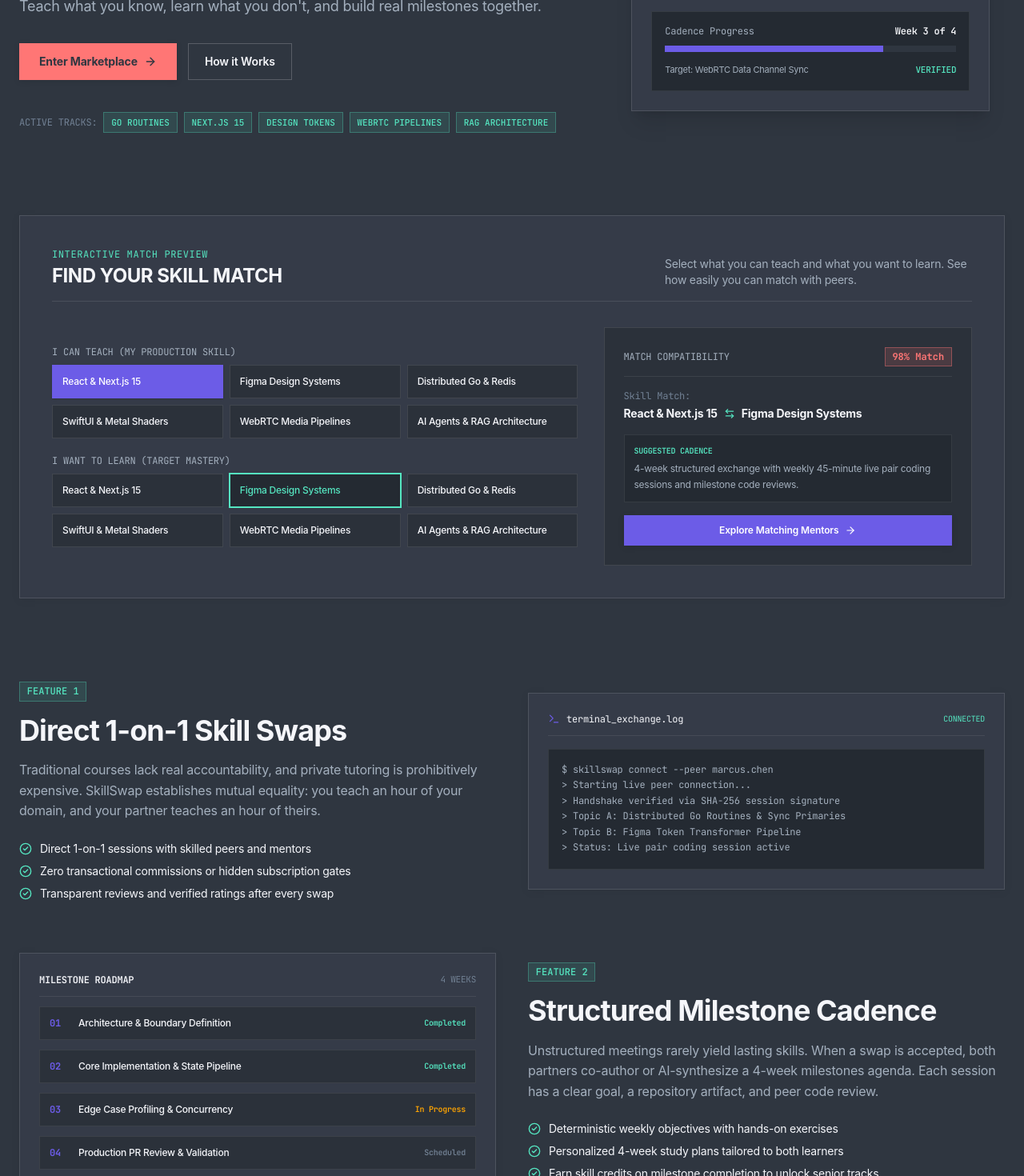
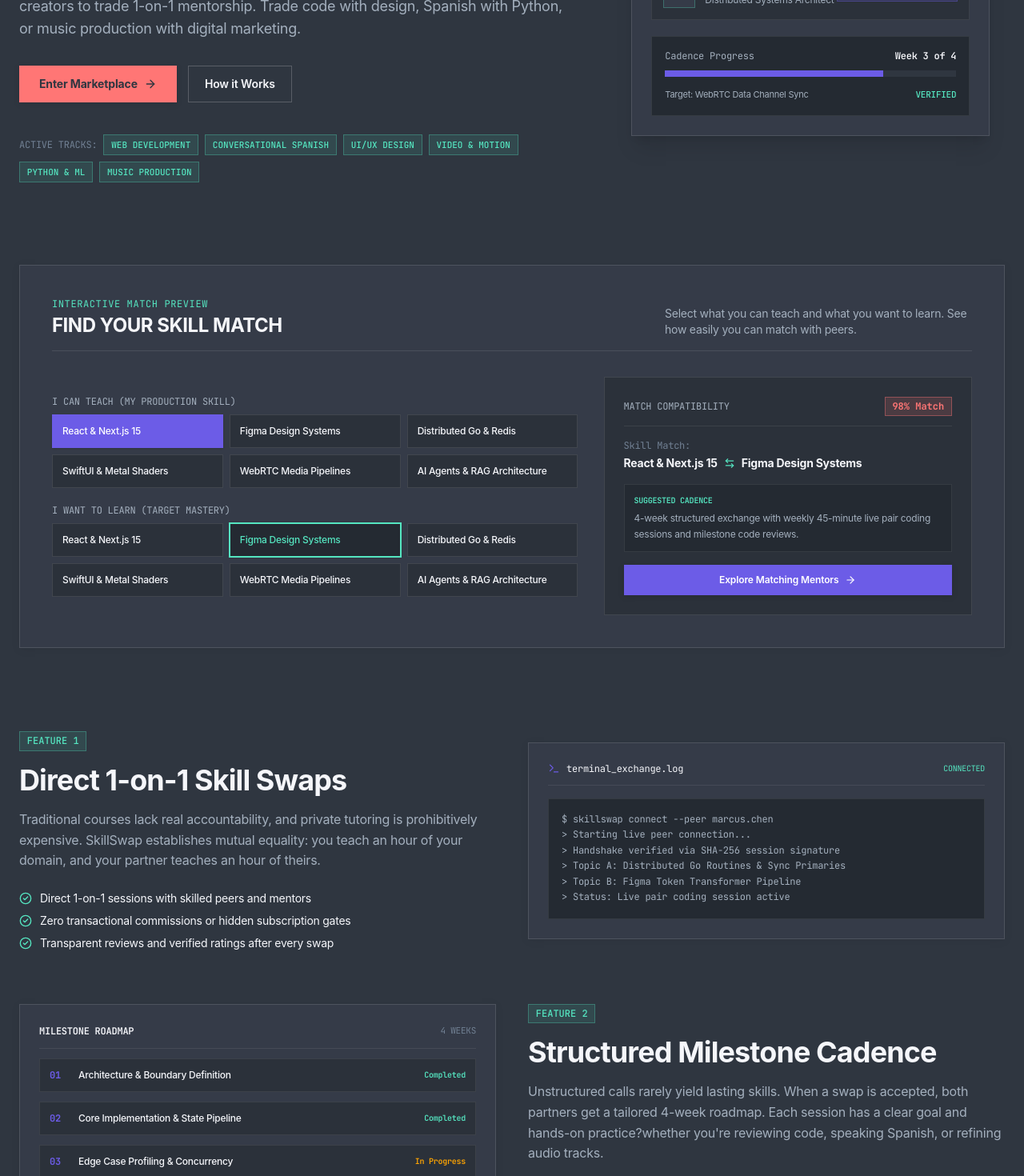
Before and after one commit to yashvalid/Skill-Swap, a React (Vite) app in the folder Frontend/: page / in a window 1280 px wide. Shown: the part 440-1910 px from the top of the page at 80% size. Built offline with nearby package versions, Linux system fonts and the light colour scheme; no server answers.

Commit message:
feat(skills): expand app focus to both technical and non-technical skills

```diff
--- a/Frontend/src/pages/Feed.jsx
+++ b/Frontend/src/pages/Feed.jsx
@@ -24,11 +24,11 @@ const CURATED_SHOWCASES = [
     user: {
       _id: 'user-elena',
       fullname: { firstname: 'Elena', lastname: 'Vance' },
-      role: 'Staff Product Architect'
+      role: 'Product Strategist'
     },
-    createdAt: new Date(Date.now() - 86400000 * 2).toISOString(),
-    content: 'Completed the 3D isometric design pipeline exchange with Marcus. Built a live interactive perspective viewport using CSS transforms and hardware-accelerated shaders. Reciprocal mastery works!',
-    mediaUrl: 'https://images.unsplash.com/photo-1507238691740-187a5b1d37b8?auto=format&fit=crop&w=1200&q=80',
+    createdAt: new Date(Date.now() - 86400000 * 1).toISOString(),
+    content: 'Just completed 4 weeks of conversational Spanish with Sofia in exchange for pitch deck coaching. Delivered my first client presentation in Spanish today! Reciprocal learning is unmatched.',
+    mediaUrl: 'https://images.unsplash.com/photo-1522202176988-66273c2fd55f?auto=format&fit=crop&w=1200&q=80',
     mediaType: 'image',
     likes: ['u1', 'u2', 'u3', 'u4', 'u5']
   },
@@ -37,13 +37,26 @@ const CURATED_SHOWCASES = [
     user: {
       _id: 'user-marcus',
       fullname: { firstname: 'Marcus', lastname: 'Chen' },
-      role: 'Distributed Systems Lead'
+      role: 'Backend Architect'
     },
-    createdAt: new Date(Date.now() - 86400000 * 4).toISOString(),
-    content: 'Just wrapped up a great skill swap session on WebRTC networking and Rust profiling. Highly recommend swapping skills 1-on-1 over static tutorials!',
+    createdAt: new Date(Date.now() - 86400000 * 3).toISOString(),
+    content: 'Wrapped up our peer swap on WebRTC networking and Rust profiling. Traded distributed systems knowledge for advanced memory profiling. Highly recommend swapping skills 1-on-1!',
     mediaUrl: 'https://images.unsplash.com/photo-1526374965328-7f61d4dc18c5?auto=format&fit=crop&w=1200&q=80',
     mediaType: 'image',
     likes: ['u1', 'u3', 'u8']
+  },
+  {
+    _id: 'curated-3',
+    user: {
+      _id: 'user-david',
+      fullname: { firstname: 'David', lastname: 'Kim' },
+      role: 'Music Producer'
+    },
+    createdAt: new Date(Date.now() - 86400000 * 5).toISOString(),
+    content: 'Traded Ableton vocal mixing techniques for React web portfolio guidance with Sarah. Both launched our milestone projects this weekend!',
+    mediaUrl: 'https://images.unsplash.com/photo-1598488035139-bdbb2231ce04?auto=format&fit=crop&w=1200&q=80',
+    mediaType: 'image',
+    likes: ['u2', 'u4', 'u6', 'u7']
   }
 ];
 
--- a/Frontend/src/pages/LandingPage.jsx
+++ b/Frontend/src/pages/LandingPage.jsx
@@ -57,7 +57,7 @@ const LandingPage = () => {
             </h1>
 
             <p className="body-md text-base sm:text-lg text-[#A4B0BE]">
-              SkillSwap connects developers, designers, and creators to trade 1-on-1 mentorship. Teach what you know, learn what you don't, and build real milestones together.
+              SkillSwap connects developers, language speakers, designers, musicians, and creators to trade 1-on-1 mentorship. Trade code with design, Spanish with Python, or music production with digital marketing.
             </p>
 
             <div className="flex flex-wrap items-center gap-3.5 pt-2">
@@ -75,7 +75,7 @@ const LandingPage = () => {
               <span className="font-mono text-xs text-[#718093] uppercase">
                 Active Tracks:
               </span>
-              {['GO ROUTINES', 'NEXT.JS 15', 'DESIGN TOKENS', 'WEBRTC PIPELINES', 'RAG ARCHITECTURE'].map((track) => (
+              {['WEB DEVELOPMENT', 'CONVERSATIONAL SPANISH', 'UI/UX DESIGN', 'VIDEO & MOTION', 'PYTHON & ML', 'MUSIC PRODUCTION'].map((track) => (
                 <span key={track} className="tag-chip text-[11px]">
                   {track}
                 </span>
@@ -343,7 +343,7 @@ const LandingPage = () => {
               Structured Milestone Cadence
             </h2>
             <p className="body-md text-[#A4B0BE]">
-              Unstructured meetings rarely yield lasting skills. When a swap is accepted, both partners co-author or AI-synthesize a 4-week milestones agenda. Each session has a clear goal, a repository artifact, and peer code review.
+              Unstructured calls rarely yield lasting skills. When a swap is accepted, both partners get a tailored 4-week roadmap. Each session has a clear goal and hands-on practice?whether you're reviewing code, speaking Spanish, or refining audio tracks.
             </p>
             <ul className="space-y-2 pt-2 text-sm text-[#F5F6FA]">
               <li className="flex items-center gap-2.5">
@@ -370,7 +370,7 @@ const LandingPage = () => {
               Direct WebRTC Signaling
             </h2>
             <p className="body-md text-[#A4B0BE]">
-              No third-party conference links or external tool fragmentation. Launch video calls, share screen windows, and inspect code side-by-side right within the exchange dashboard via low-latency Socket.io WebRTC signaling.
+              No third-party links or meeting codes. Launch 1-on-1 video calls, share your screen, and practice together side-by-side right within your browser.
             </p>
             <div className="flex gap-3 pt-2">
               <Link to="/marketplace" className="btn btn-primary text-xs py-2.5 px-5">
@@ -422,7 +422,7 @@ const LandingPage = () => {
             Start Your First Skill Swap
           </h2>
           <p className="body-md text-sm text-[#A4B0BE] mx-auto leading-relaxed">
-            Connect with engineers, designers, and creators trading knowledge freely without paywalls.
+            Connect with developers, language speakers, designers, musicians, and creators trading knowledge freely without paywalls.
           </p>
           <div className="flex flex-wrap items-center justify-center gap-3 pt-3">
             <Link to="/marketplace" className="btn btn-cta text-xs py-3 px-6">
--- a/Frontend/src/pages/Marketplace.jsx
+++ b/Frontend/src/pages/Marketplace.jsx
@@ -21,75 +21,114 @@ import { useAuth } from '../context/AuthContext';
 import { useNavigate, Link } from 'react-router-dom';
 import toast from 'react-hot-toast';
 
-// Curated default mentors to ensure the commons is never empty
+// Curated default mentors spanning both technical and non-technical disciplines
 const CURATED_PEERS = [
   {
     _id: 'peer-1',
     fullname: { firstname: 'Sarah', lastname: 'Lin' },
-    role: 'Lead Design Systems Engineer',
-    bio: 'Crafting production token systems, component libraries, and spatial micro-interactions in Figma and React.',
+    role: 'Lead UI/UX Designer',
+    category: 'Design & Creative',
+    bio: 'Crafting production design systems, responsive wireframes, and interactive prototypes in Figma.',
     location: 'San Francisco, CA',
-    skillsOffered: ['Figma Variables', 'Design Tokens', 'Tailwind CSS', 'Accessibility'],
-    skillsNeeded: ['Next.js 15', 'TypeScript', 'State Machines'],
+    skillsOffered: ['Figma Design', 'UI/UX Architecture', 'Design Systems', 'User Research'],
+    skillsNeeded: ['React & Next.js', 'TypeScript', 'Web Development'],
     averageRating: 4.95,
     totalRatings: 34
   },
   {
     _id: 'peer-2',
     fullname: { firstname: 'Marcus', lastname: 'Thorne' },
-    role: 'Principal Backend Architect',
-    bio: 'Specializing in high-throughput distributed systems, WebSocket protocols, and cloud event pipelines.',
+    role: 'Backend Architect',
+    category: 'Coding & Tech',
+    bio: 'Specializing in high-throughput distributed systems, WebSocket APIs, and database optimization.',
     location: 'Berlin / Remote',
-    skillsOffered: ['Distributed Systems', 'Redis Architecture', 'Node.js Internals', 'Docker'],
-    skillsNeeded: ['Product UI', 'SwiftUI', 'Animation Curves'],
+    skillsOffered: ['Distributed Systems', 'Redis Architecture', 'Node.js & Express', 'Docker'],
+    skillsNeeded: ['UI/UX Design', 'Conversational Spanish', 'Video Editing'],
     averageRating: 4.9,
     totalRatings: 48
   },
   {
     _id: 'peer-3',
+    fullname: { firstname: 'Sofia', lastname: 'Morales' },
+    role: 'Language Coach & Polyglot',
+    category: 'Languages',
+    bio: 'Native Spanish and fluent French speaker helping peers achieve conversational fluency and professional confidence.',
+    location: 'Madrid / Remote',
+    skillsOffered: ['Conversational Spanish', 'Business French', 'Accent & Pronunciation', 'Grammar'],
+    skillsNeeded: ['Python for Data', 'Web Development', 'Figma Basics'],
+    averageRating: 4.98,
+    totalRatings: 52
+  },
+  {
+    _id: 'peer-4',
+    fullname: { firstname: 'David', lastname: 'Kim' },
+    role: 'Music Producer & Audio Engineer',
+    category: 'Music & Audio',
+    bio: 'Music producer and guitarist. Teaching Ableton Live production, vocal mixing, beat making, and acoustic guitar.',
+    location: 'Seoul / Remote',
+    skillsOffered: ['Ableton Live', 'Vocal Mixing', 'Acoustic Guitar', 'Sound Design'],
+    skillsNeeded: ['React Web Basics', 'SEO Strategy', 'Content Writing'],
+    averageRating: 4.91,
+    totalRatings: 29
+  },
+  {
+    _id: 'peer-5',
     fullname: { firstname: 'Elena', lastname: 'Vance' },
-    role: 'Staff Product Strategist',
-    bio: 'Helping technical founders and builders shape product narratives, user retention loops, and UX research.',
+    role: 'Product Strategist & Speaker',
+    category: 'Business & Growth',
+    bio: 'Helping builders shape compelling pitch decks, public speaking confidence, and product positioning.',
     location: 'New York, NY',
-    skillsOffered: ['Product Strategy', 'UX Architecture', 'Growth Loops', 'User Research'],
-    skillsNeeded: ['React Basics', 'Full-Stack Development', 'API Design'],
+    skillsOffered: ['Public Speaking', 'Pitch Deck Storytelling', 'Product Strategy', 'Brand Positioning'],
+    skillsNeeded: ['React Basics', 'Graphic Design', 'Video Editing'],
     averageRating: 5.0,
     totalRatings: 62
   },
   {
-    _id: 'peer-4',
-    fullname: { firstname: 'Kai', lastname: 'Tanaka' },
-    role: 'iOS & macOS Developer',
-    bio: 'Building fluid, gesture-driven apps with SwiftUI, Metal shaders, and Apple Human Interface guidelines.',
-    location: 'Tokyo / Remote',
-    skillsOffered: ['SwiftUI', 'Apple Guidelines', 'Metal Shaders', 'CoreAnimation'],
-    skillsNeeded: ['GraphQL', 'Backend Scalability', 'PostgreSQL'],
-    averageRating: 4.88,
-    totalRatings: 27
+    _id: 'peer-6',
+    fullname: { firstname: 'Lucas', lastname: 'Mendes' },
+    role: 'Video Editor & Motion Designer',
+    category: 'Design & Creative',
+    bio: 'Commercial video creator. Teaching Premiere Pro cutting, After Effects animations, and visual storytelling.',
+    location: 'S?o Paulo / Remote',
+    skillsOffered: ['Video Editing', 'After Effects', 'Storyboarding', 'Color Grading'],
+    skillsNeeded: ['TypeScript', 'Full-Stack Development', 'PostgreSQL'],
+    averageRating: 4.89,
+    totalRatings: 37
   },
   {
-    _id: 'peer-5',
+    _id: 'peer-7',
     fullname: { firstname: 'Chloe', lastname: 'Dupont' },
-    role: 'AI & ML Research Engineer',
-    bio: 'Implementing local LLMs, fine-tuning reasoning models, and crafting retrieval-augmented generation pipelines.',
+    role: 'AI & Data Science Researcher',
+    category: 'Coding & Tech',
+    bio: 'Implementing practical Python machine learning models, retrieval pipelines, and data analytics.',
     location: 'Paris, France',
-    skillsOffered: ['LLM Orchestration', 'RAG Pipelines', 'Python', 'Vector DBs'],
-    skillsNeeded: ['Modern Web UI', 'Tailwind', 'Design Systems'],
+    skillsOffered: ['Python & ML', 'Data Visualization', 'SQL Analytics', 'AI Prompting'],
+    skillsNeeded: ['Conversational French', 'Audio Podcast Editing', 'UI Design'],
     averageRating: 4.92,
     totalRatings: 41
   },
   {
-    _id: 'peer-6',
-    fullname: { firstname: 'Arjun', lastname: 'Mehta' },
-    role: 'Engineering Director & Mentor',
-    bio: 'Mentoring engineers on leadership transitions, technical architecture reviews, and high-stakes roadmap delivery.',
-    location: 'London, UK',
-    skillsOffered: ['Engineering Leadership', 'System Architecture', 'Career Navigation', 'Code Review'],
-    skillsNeeded: ['Rust', 'WebAssembly', 'Deep Learning'],
-    averageRating: 4.97,
-    totalRatings: 56
+    _id: 'peer-8',
+    fullname: { firstname: 'Amara', lastname: 'Okonkwo' },
+    role: 'Content Strategist & Copywriter',
+    category: 'Writing',
+    bio: 'Direct-response copywriter and editor helping founders write engaging articles, newsletters, and landing pages.',
+    location: 'London / Remote',
+    skillsOffered: ['Copywriting', 'SEO Articles', 'Creative Writing', 'Brand Voice'],
+    skillsNeeded: ['Webflow & HTML/CSS', 'Basic JavaScript', 'Figma'],
+    averageRating: 4.96,
+    totalRatings: 44
   }
 ];
+
+const CATEGORY_MAP = {
+  'Coding & Tech': ['developer', 'engineer', 'backend', 'frontend', 'full-stack', 'system', 'python', 'react', 'code', 'docker', 'ai', 'data', 'sql', 'typescript'],
+  'Design & Creative': ['design', 'figma', 'ui', 'ux', 'video', 'motion', 'animation', 'creative', 'art', 'color grading'],
+  'Languages': ['language', 'spanish', 'french', 'german', 'japanese', 'mandarin', 'polyglot', 'linguist', 'accent', 'pronunciation'],
+  'Music & Audio': ['music', 'audio', 'sound', 'guitar', 'piano', 'ableton', 'vocal', 'production'],
+  'Business & Growth': ['business', 'product', 'strategy', 'finance', 'marketing', 'leadership', 'sales', 'speaking', 'pitch'],
+  'Writing': ['writing', 'copywriting', 'content', 'seo', 'storytelling', 'article', 'editorial']
+};
 
 const Marketplace = () => {
   const { user: currentUser } = useAuth();
@@ -106,7 +145,7 @@ const Marketplace = () => {
   const [generatingPitch, setGeneratingPitch] = useState(false);
   const [copiedPitch, setCopiedPitch] = useState(false);
 
-  const categories = ['All', 'Developer', 'Designer', 'Engineer', 'Product', 'Strategist'];
+  const categories = ['All', 'Coding & Tech', 'Design & Creative', 'Languages', 'Music & Audio', 'Business & Growth', 'Writing'];
 
   useEffect(() => {
     fetchUsers();
@@ -230,7 +269,7 @@ const Marketplace = () => {
             type="text"
             value={searchTerm}
             onChange={(e) => setSearchTerm(e.target.value)}
-            placeholder="Search mentors by skill or stack..."
+            placeholder="Search by skill (e.g. React, Spanish, Video Editing, Guitar)..."
             className="w-full pl-10 pr-9 py-2.5 rounded-none bg-[#242A32] border border-[rgba(255,255,255,0.15)] focus:border-[#6C5CE7] focus:ring-2 focus:ring-[#6C5CE7] focus:ring-offset-2 focus:ring-offset-[#2F3640] text-sm text-[#F5F6FA] placeholder-[#718093] outline-none transition-colors"
           />
           {searchTerm && (
--- a/Frontend/src/pages/Messaging.jsx
+++ b/Frontend/src/pages/Messaging.jsx
@@ -34,7 +34,7 @@ const SKILLBOT_USER = {
 const DEFAULT_BOT_MESSAGE = {
   _id: 'welcome',
   senderId: 'skillbot',
-  text: "Hey! I'm SkillBot. Ask me anything about what you're learning, get quick practice questions, or ask for help planning your next swap session.",
+  text: "Hey! I'm SkillBot. Ask me anything about what you're learning?from coding and design to languages and music?or get help planning your next swap session.",
   createdAt: new Date().toISOString()
 };
 
@@ -55,10 +55,10 @@ const getInitialBotMessages = (userId) => {
 };
 
 const QUICK_PROMPTS = [
-  { label: "Quiz fundamentals", icon: <HelpCircle size={12} />, prompt: "Quiz me on the core fundamentals of this topic" },
+  { label: "Practice exercises", icon: <HelpCircle size={12} />, prompt: "Give me 3 practice exercises or quiz questions for my skill" },
   { label: "Prepare for swap", icon: <Target size={12} />, prompt: "Help me prepare for my upcoming skill swap session" },
-  { label: "Structure 30-min session", icon: <FileCode size={12} />, prompt: "How should I structure a 30-minute swap session?" },
-  { label: "Review learning goal", icon: <Sparkles size={12} />, prompt: "Review my learning goals and suggest next steps" }
+  { label: "Conversation practice", icon: <MessageSquare size={12} />, prompt: "Help me practice conversational dialogue or speaking points for my skill" },
+  { label: "Structure 30-min session", icon: <FileCode size={12} />, prompt: "How should I structure a 30-minute swap session?" }
 ];
 
 const formatMessageTime = (dateString) => {
--- a/Frontend/src/pages/Profile.jsx
+++ b/Frontend/src/pages/Profile.jsx
@@ -416,7 +416,7 @@ const Profile = () => {
             <div className="flex justify-between items-center mb-5 pb-3 border-b border-[rgba(255,255,255,0.1)]">
               <div>
                 <span className="tag-chip text-[9px] mb-1 inline-block">REGISTRY</span>
-                <h2 className="heading-h2 text-base text-[#F5F6FA]">Add Competency</h2>
+                <h2 className="heading-h2 text-base text-[#F5F6FA]">Add Skill</h2>
               </div>
               <button onClick={() => setShowAddSkill(false)} className="p-1 rounded-none hover:bg-[#2B313A] text-[#A4B0BE] hover:text-[#F5F6FA]">
                 <X size={18} />
@@ -430,7 +430,7 @@ const Profile = () => {
                   value={newSkill.skill}
                   onChange={(e) => setNewSkill({ ...newSkill, skill: e.target.value })}
                   required
-                  placeholder="e.g. Distributed Systems in Go"
+                  placeholder="e.g. Conversational Spanish, React & Node, UI/UX Design, Acoustic Guitar"
                   className="input-field rounded-none"
                 />
               </div>
@@ -440,7 +440,7 @@ const Profile = () => {
                   value={newSkill.des}
                   onChange={(e) => setNewSkill({ ...newSkill, des: e.target.value })}
                   required
-                  placeholder="What topics or frameworks can you mentor on or want to learn?"
+                  placeholder="What skills can you teach or what are you excited to learn?"
                   className="input-field min-h-[90px] resize-none rounded-none"
                 />
               </div>
@@ -456,7 +456,7 @@ const Profile = () => {
                 </select>
               </div>
               <button type="submit" className="w-full btn btn-primary py-2.5 justify-center text-xs font-semibold mt-2 rounded-none">
-                Save Competency
+                Save Skill
               </button>
             </form>
           </div>
--- a/Frontend/src/pages/SwapFlow.jsx
+++ b/Frontend/src/pages/SwapFlow.jsx
@@ -34,9 +34,9 @@ const SwapFlow = () => {
     seeking: "React Basics & State Architecture"
   };
 
-  const [selectedOffering, setSelectedOffering] = useState("React Basics & State Architecture");
+  const [selectedOffering, setSelectedOffering] = useState("Web Development (React & Node)");
   const [proposalNotes, setProposalNotes] = useState(
-    `Hi ${partner.name.split(' ')[0]}! I reviewed your work on ${partner.skill} and would love to exchange knowledge. I have built production applications and can walk through core architectural patterns.`
+    `Hi ${partner.name.split(' ')[0]}! I'd love to swap skills with you. I can help you with ${partner.seeking || 'what you want to learn'} in exchange for practicing ${partner.skill}. Let's build a great milestone together!`
   );
 
   const nextStep = () => setStep(s => Math.min(s + 1, totalSteps));
```
Also changed, not shown: 1 other file (tests, documents, lock files or other folders).
